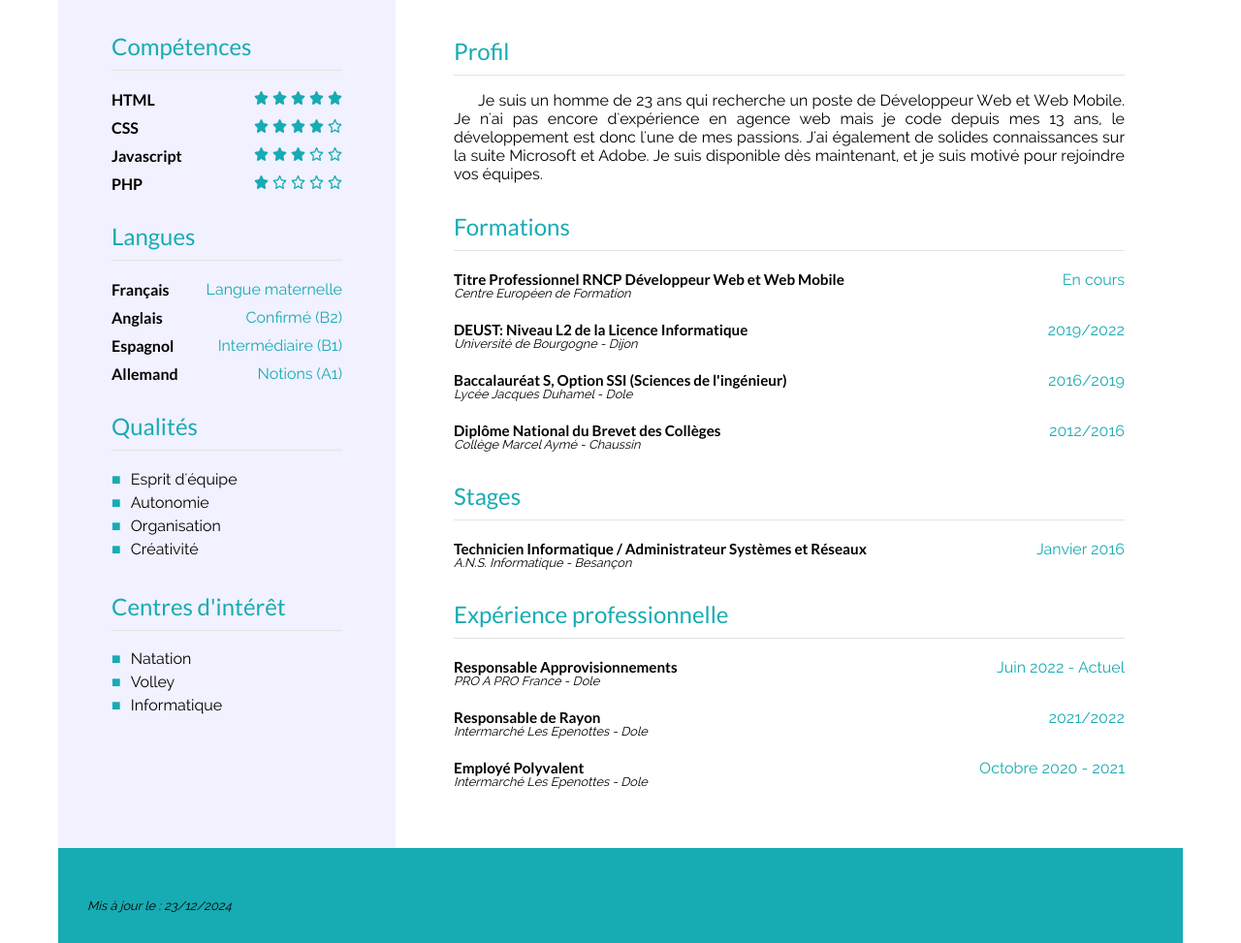
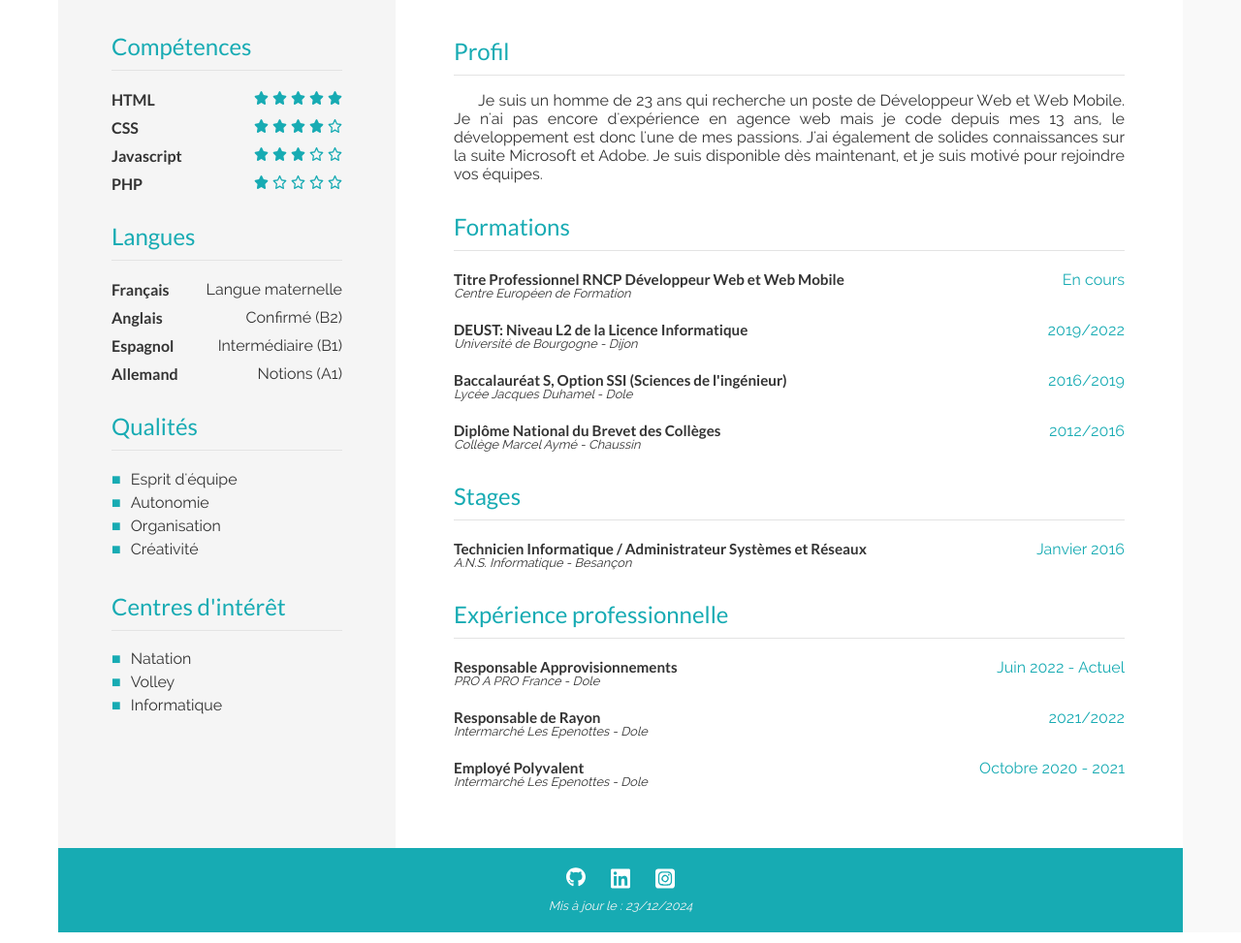
Before and after one commit to LYXORAX/CHEVALIER_Alexis_Devoir_3_CV_HTML_CSS, a plain HTML site: page index.html in a window 1280 px wide. Shown: the part 265-1238 px from the top of the page at 97% size. Drawn offline with Linux system fonts and the light colour scheme; files whose address does not match are found by name.

Commit message:
END Add CSS Footer

```diff
--- a/assets/css/index.css
+++ b/assets/css/index.css
@@ -54,8 +54,11 @@ header span {
 /* MAIN ASIDE */
 aside {
     width: 30%;
-    background-color: rgba(227, 227, 277, 0.5);
+    background-color: rgba(245, 245, 245);
     padding: 25px;
+}
+aside span {
+    color: #333;
 }
 #profil {
     width: 70%;
@@ -82,12 +85,31 @@ aside {
 #profil h2 {
     margin-bottom: 0;
 }
-
 #profil section:last-child {
     padding-bottom: 30px;
 }
 
 /* FOOTER */
-footer {
+footer small {
+    color: #f5f5f5;
+    margin-top: 5px;
+}
+footer section {
     background-color: #17abb3;
+    display: flex;
+    flex-direction: column;
+    align-items: center;
+    padding: 20px;
 }
+.social-networks {
+    display: flex;
+    width: 10%;
+    justify-content: space-between;
+}
+.social-networks a {
+    display: block;
+    width: 20px;
+}
+.social-networks img {
+    width: 100%;
+}
--- a/assets/css/style.css
+++ b/assets/css/style.css
@@ -9,11 +9,17 @@
 * {
     box-sizing: border-box;
 }
+html {
+    background: linear-gradient(to right, #fff 50%, rgba(245, 245, 245, 0.6) 50%);
+    z-index: -1;
+}
 body {
     font-family: "Raleway", sans-serif;
+    color: #333333;
     margin: 0 auto;
     padding: 0;
     max-width: 1160px;
+    background-color: #fff;
 
 }
 main {
--- a/index.html
+++ b/index.html
@@ -210,9 +210,11 @@
     <footer>
         <section>
             <div class="social-networks">
-                <img src="" alt="">
-                <img src="" alt="">
-                <img src="" alt="">
+                <a href="https://github.com/LYXORAX"><img src="assets/images/icons/github-brands-solid.svg" alt="GitHub" class="icon-networks"></a>
+                <!-- Je n'ai pas de compte Linkedin mais je mets la page d'accueil pour montrer que le lien marche-->
+                <a href="https://fr.linkedin.com/"><img src="assets/images/icons/linkedin-brands-solid.svg" alt="Linkedin" class="icon-networks"></a>
+                <!-- Je n'ai pas de compte Instagram professionnel mais je mets la page d'acceuil pour montrer que le lien marche-->
+                <a href="https://www.instagram.com/"><img src="assets/images/icons/square-instagram-brands-solid.svg" alt="Instagram" class="icon-networks"></a>
             </div>
             <small>Mis à jour le : <time datetime="2024-12-23">23/12/2024</time></small>
         </section>
```
Also changed, not shown: assets/images/icons/github-brands-solid.svg (added), assets/images/icons/linkedin-brands-solid.svg (added), assets/images/icons/square-instagram-brands-solid.svg (added).
